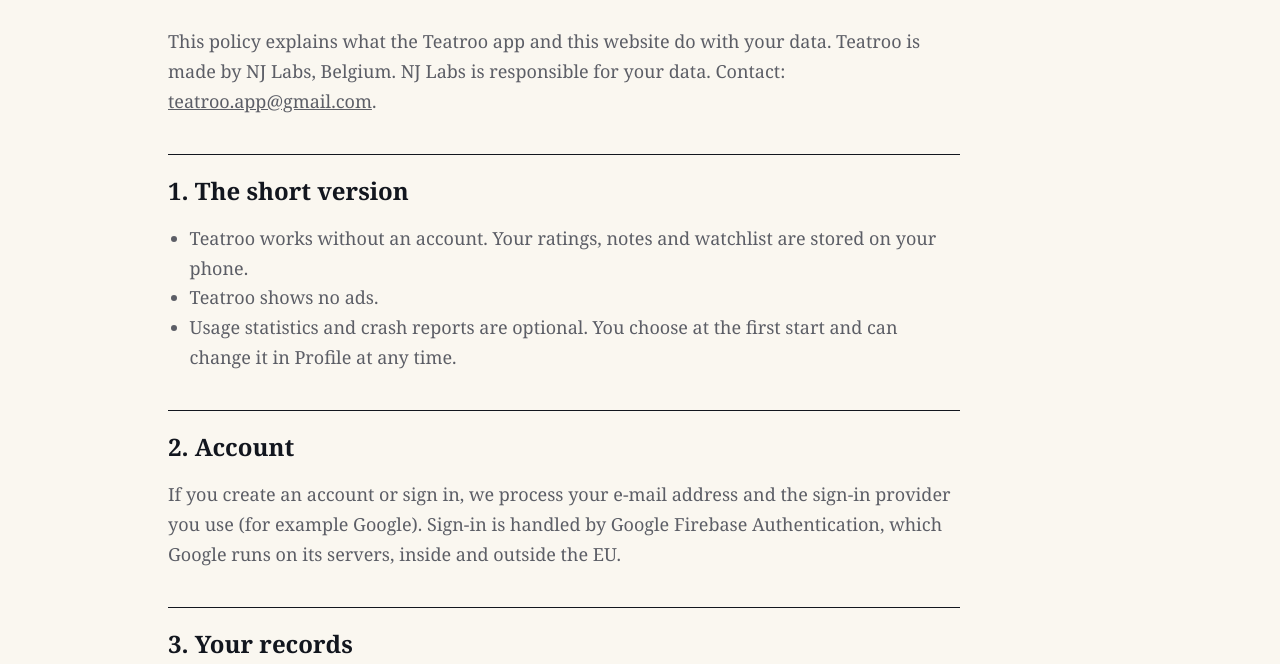
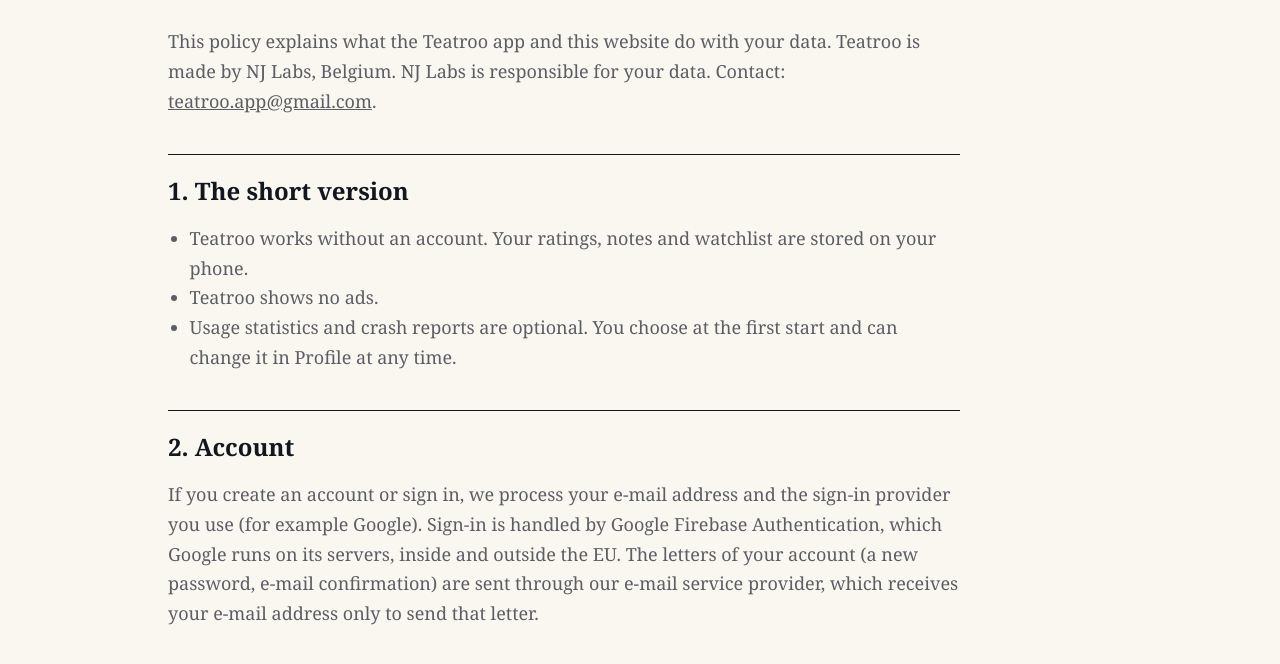
Before and after one commit to teatroo/teatroo.github.io, a plain HTML site: page privacy.html in a window 1280 px wide. Shown: the part 276-940 px from the top of the page. Drawn offline with Linux system fonts and the light colour scheme.

Commit message:
Website: build of the free edition
Co-Authored-By: Claude Sonnet 5.5 <noreply@anthropic.com>

```diff
--- a/privacy.html
+++ b/privacy.html
@@ -31,7 +31,7 @@
 <li>Teatroo shows no ads.</li>
 <li>Usage statistics and crash reports are optional. You choose at the first start and can change it in Profile at any time.</li></ul>
 <h2>2. Account</h2>
-<p>If you create an account or sign in, we process your e-mail address and the sign-in provider you use (for example Google). Sign-in is handled by Google Firebase Authentication, which Google runs on its servers, inside and outside the EU.</p>
+<p>If you create an account or sign in, we process your e-mail address and the sign-in provider you use (for example Google). Sign-in is handled by Google Firebase Authentication, which Google runs on its servers, inside and outside the EU. The letters of your account (a new password, e-mail confirmation) are sent through our e-mail service provider, which receives your e-mail address only to send that letter.</p>
 <h2>3. Your records</h2>
 <p>Ratings, notes and your watchlist belong to you. They are kept on your phone. If you are signed in to an account, they are also synchronised with Teatroo&rsquo;s own cloud servers in the EU, so that you keep them when you change your phone or reinstall the app. Without an account they stay on your phone only and are not sent to Teatroo.</p>
 <p>We keep your records in the cloud for as long as your account exists. An account that has not been used for 24 months is deleted together with its cloud data; we write to you 30 days before. When you ask to delete your account, you can cancel within 30 days; after that the account and its cloud data are deleted (see <a href="delete-account.html">Delete account</a>).</p>
```
